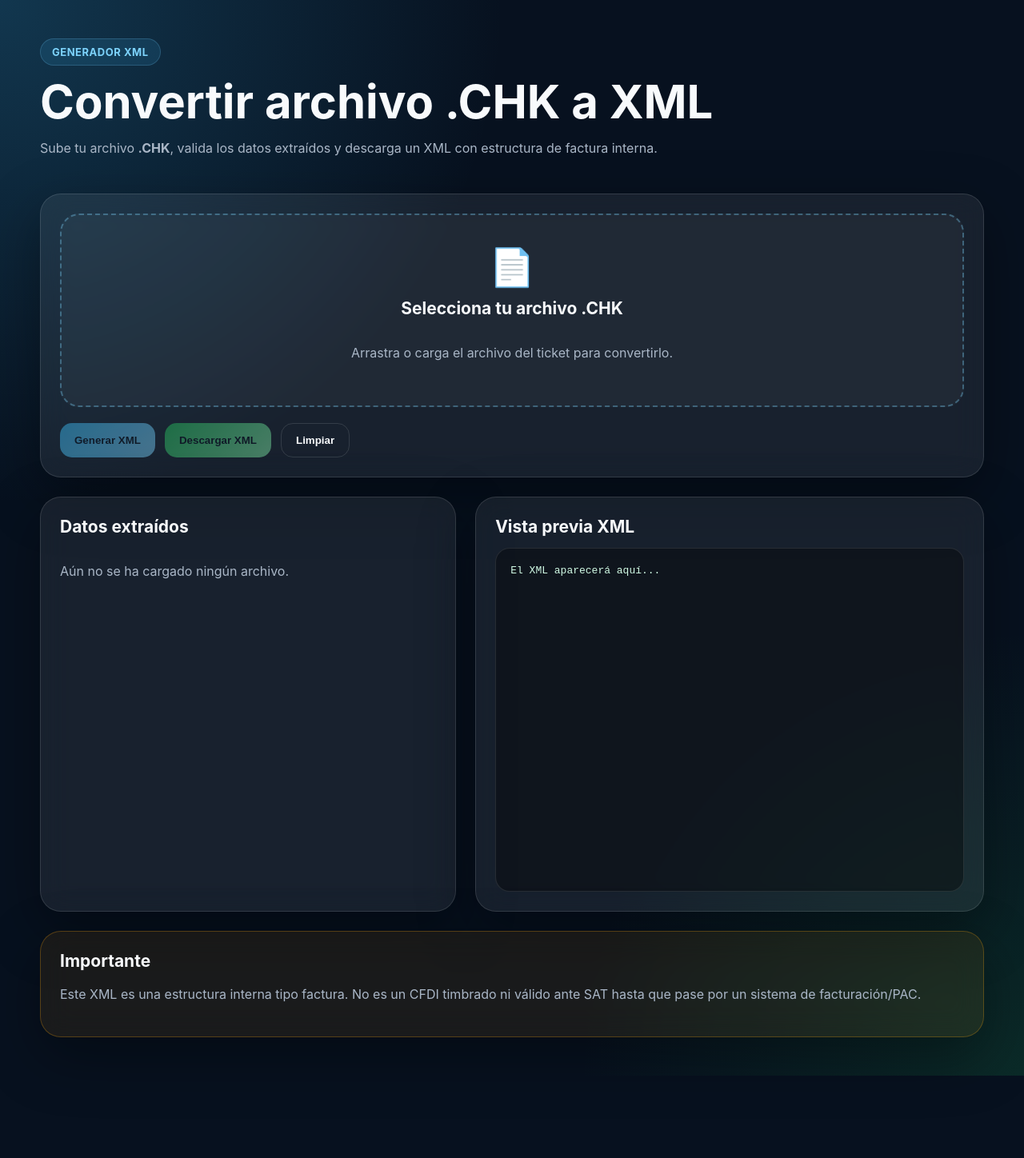
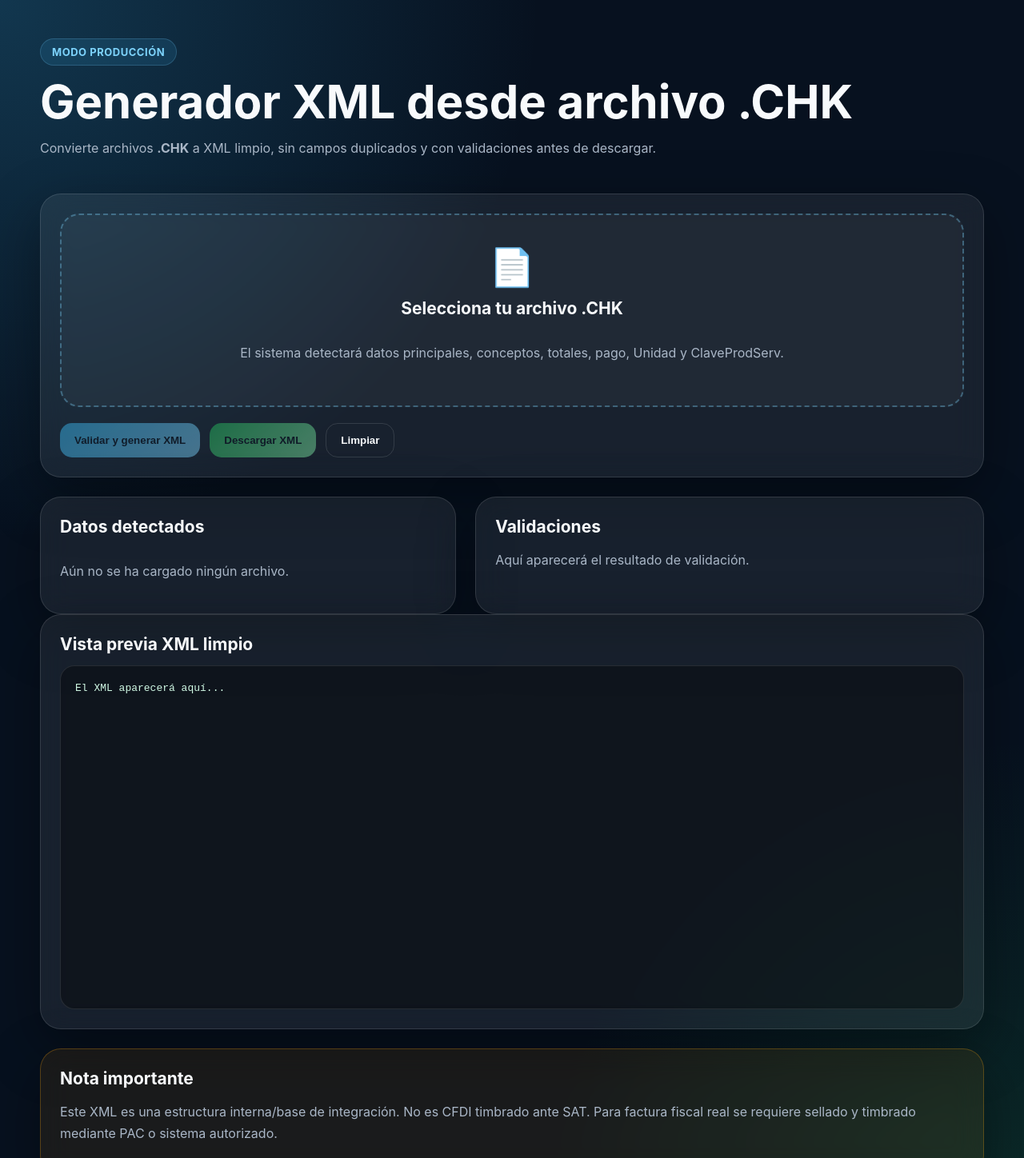
Before and after one commit to GAHO754/GeneradorXMLCHKAXML, a plain HTML site: page index.html in a window 1280 px wide. Shown: the top 1448 px of the page at 80% size. Before the commit the page ends 1345 px from the top, so only its background shows below. Drawn offline with Linux system fonts and the light colour scheme.

Commit message:
Update index.html for clarity and functionality

```diff
--- a/index.html
+++ b/index.html
@@ -4,16 +4,17 @@
   <meta charset="UTF-8" />
   <meta name="viewport" content="width=device-width, initial-scale=1.0" />
   <title>Generador XML desde CHK</title>
+  <link rel="icon" type="image/png" sizes="32x32" href="icons8-dowload-64.png">
   <link rel="stylesheet" href="styles.css" />
 </head>
 <body>
   <main class="app">
     <section class="hero">
       <div>
-        <span class="badge">Generador XML</span>
-        <h1>Convertir archivo .CHK a XML</h1>
+        <span class="badge">Modo producción</span>
+        <h1>Generador XML desde archivo .CHK</h1>
         <p>
-          Sube tu archivo <strong>.CHK</strong>, valida los datos extraídos y descarga un XML con estructura de factura interna.
+          Convierte archivos <strong>.CHK</strong> a XML limpio, sin campos duplicados y con validaciones antes de descargar.
         </p>
       </div>
     </section>
@@ -23,11 +24,13 @@
         <input type="file" id="chkFile" accept=".chk,.CHK,text/plain" />
         <div class="drop-icon">📄</div>
         <h2>Selecciona tu archivo .CHK</h2>
-        <p>Arrastra o carga el archivo del ticket para convertirlo.</p>
+        <p>El sistema detectará datos principales, conceptos, totales, pago, Unidad y ClaveProdServ.</p>
       </label>
 
+      <div id="statusBox" class="status hidden"></div>
+
       <div class="actions">
-        <button id="btnGenerate" disabled>Generar XML</button>
+        <button id="btnGenerate" disabled>Validar y generar XML</button>
         <button id="btnDownload" disabled class="secondary">Descargar XML</button>
         <button id="btnClear" class="ghost">Limpiar</button>
       </div>
@@ -35,22 +38,30 @@
 
     <section class="grid">
       <div class="card">
-        <h2>Datos extraídos</h2>
+        <h2>Datos detectados</h2>
         <div id="dataPreview" class="data-preview">
           <p class="muted">Aún no se ha cargado ningún archivo.</p>
         </div>
       </div>
 
       <div class="card">
-        <h2>Vista previa XML</h2>
-        <pre id="xmlPreview" class="xml-preview">El XML aparecerá aquí...</pre>
+        <h2>Validaciones</h2>
+        <div id="validationPreview" class="validation-preview">
+          <p class="muted">Aquí aparecerá el resultado de validación.</p>
+        </div>
       </div>
     </section>
 
+    <section class="card xml-card">
+      <h2>Vista previa XML limpio</h2>
+      <pre id="xmlPreview" class="xml-preview">El XML aparecerá aquí...</pre>
+    </section>
+
     <section class="card warning">
-      <h2>Importante</h2>
+      <h2>Nota importante</h2>
       <p>
-        Este XML es una estructura interna tipo factura. No es un CFDI timbrado ni válido ante SAT hasta que pase por un sistema de facturación/PAC.
+        Este XML es una estructura interna/base de integración. No es CFDI timbrado ante SAT.
+        Para factura fiscal real se requiere sellado y timbrado mediante PAC o sistema autorizado.
       </p>
     </section>
   </main>
```
